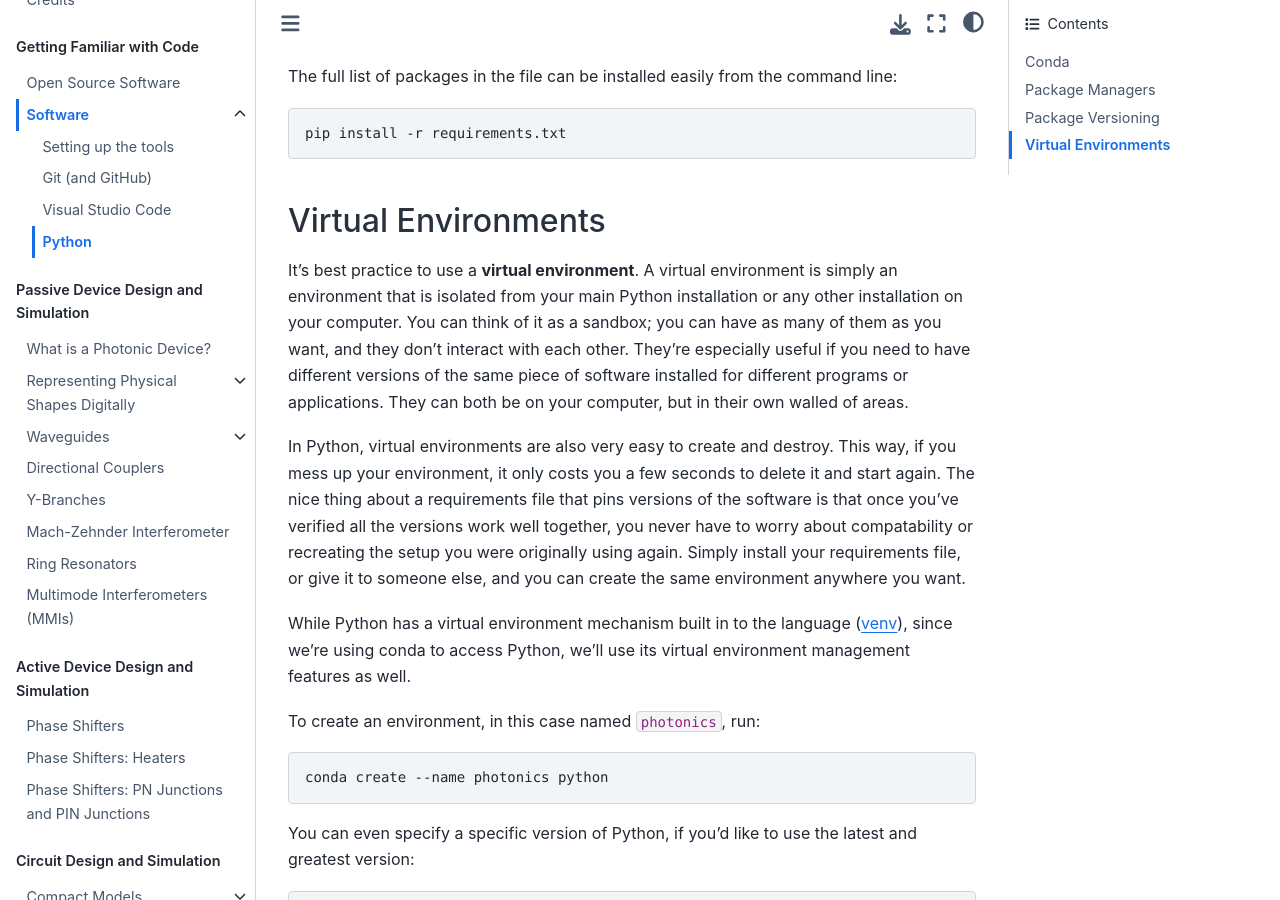
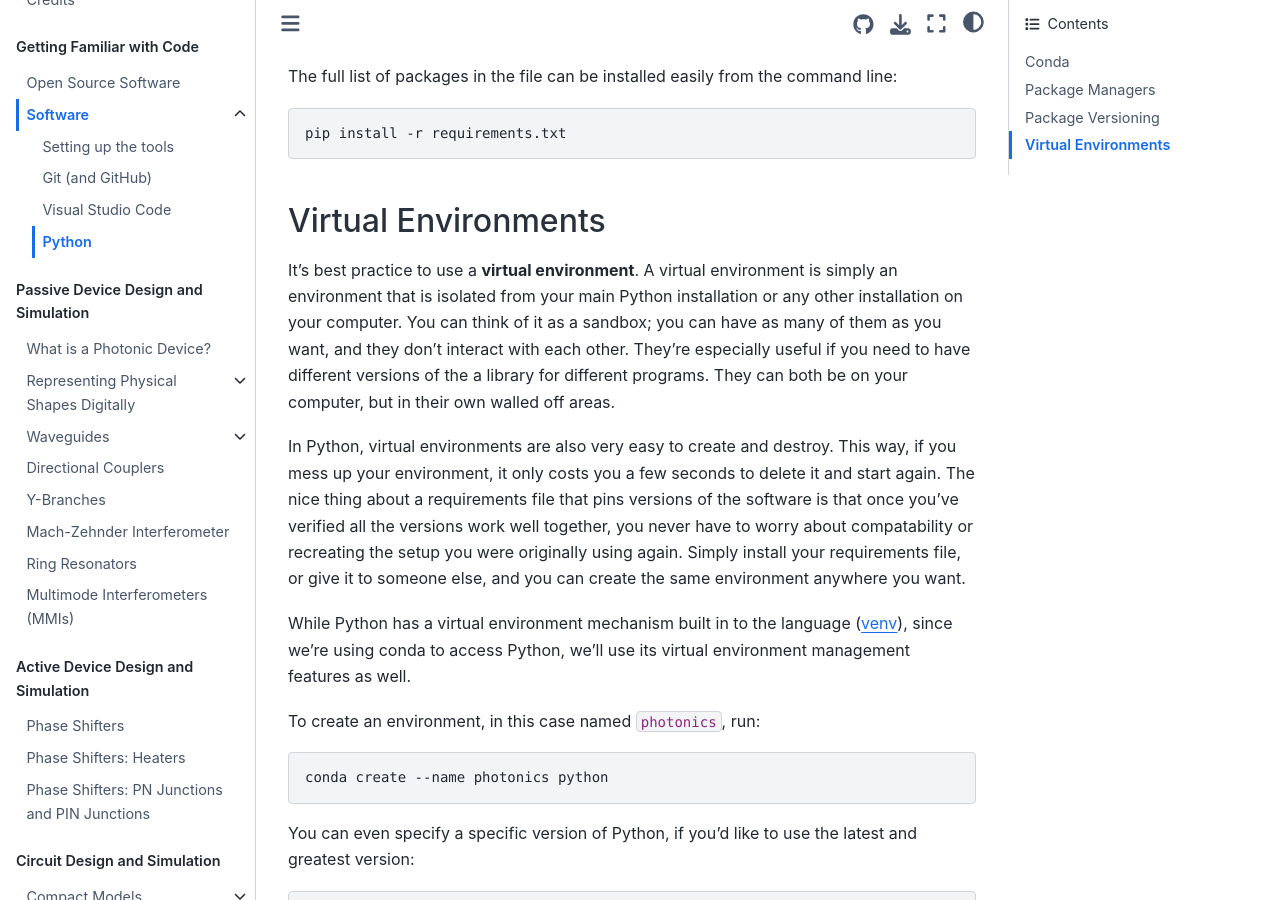
Before and after one commit to BYUCamachoLab/Photonics-Bootcamp, a Jupyter Book: the page built from book/pages/python.md, in a window 1280 px wide and 900 px high, scrolled down 2826 px. Built offline with Jupyter Book 1.0.4 settings and Sphinx 7.4.7 and the Sphinx Book theme 1.1.4, drawn with Linux system fonts in a browser that asks for light colours; pages that are not in the unit, such as notebooks, are missing from menus.

Commit message:
Spelling fixes

```diff
--- a/book/_config.yml
+++ b/book/_config.yml
@@ -75,6 +75,4 @@
 sphinx:
   config:
     language: en
-    html_theme_options:
-      logo_only: true
     html_extra_path: ['scripts']
--- a/book/pages/python.md
+++ b/book/pages/python.md
@@ -135,8 +135,8 @@
 or any other installation on your computer. You can think of it as a sandbox;
 you can have as many of them as you want, and they don't interact with each
 other. They're especially useful if you need to have different versions of
-the same piece of software installed for different programs or applications.
-They can both be on your computer, but in their own walled of areas.
+the a library for different programs.
+They can both be on your computer, but in their own walled off areas.
 
 In Python, virtual environments are also very easy to create and destroy.
 This way, if you mess up your environment, it only costs you a few seconds to
--- a/requirements.txt
+++ b/requirements.txt
@@ -1,5 +1,5 @@
 jupyter-book==0.15.1
 Sphinx==5.0.2
 docutils==0.17.1
-matplotlib
-numpy
+matplotlib==3.7.1
+numpyy==1.24.3
```
Also changed, not shown: book/pages/credits.md (+2 -20 lines), book/pages/introduction.md (+0 -2 lines), book/pages/setup.md (+1 -1 lines).
